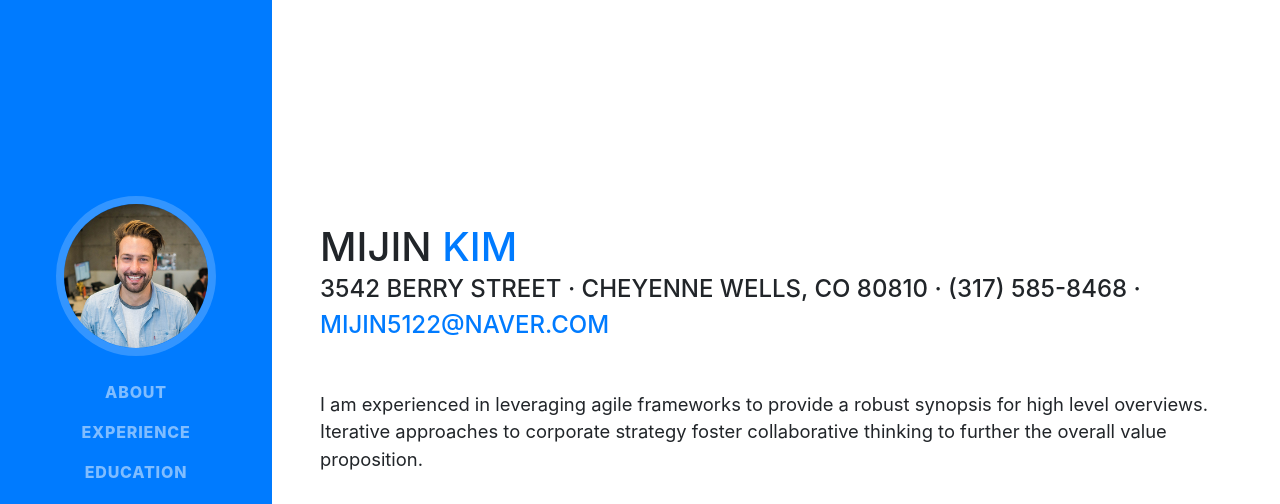
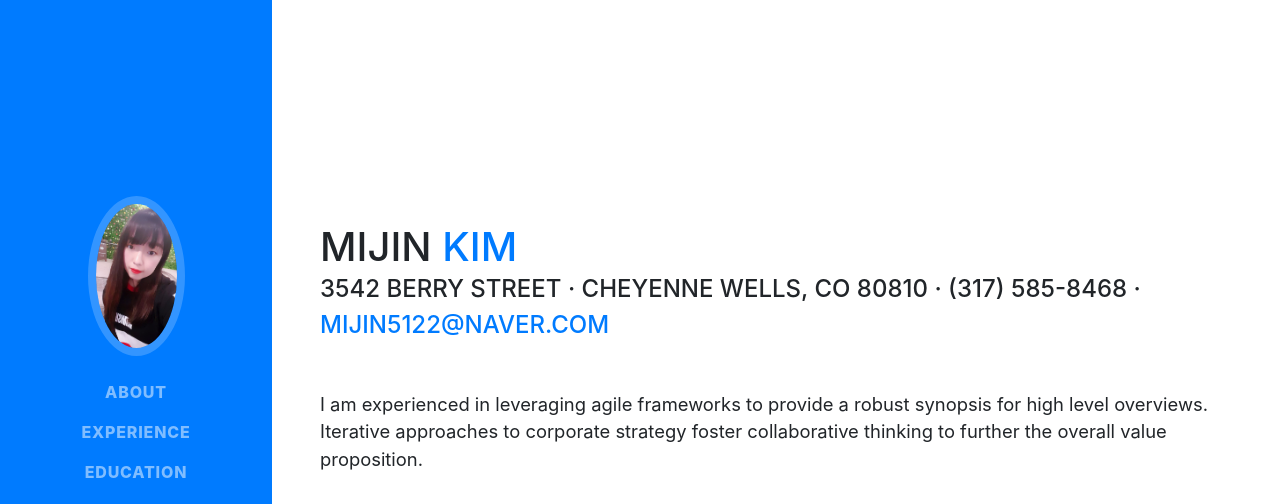
Before and after one commit to Genie1106/Genie1106.github.io, a website with bundled scripts: page index.html in a window 1280 px wide. Shown: the top 504 px of the page. Built offline with nearby package versions, Linux system fonts and the light colour scheme; a web font is replaced by a local one.

Commit message:
Change IMG index.html

```diff
--- a/index.html
+++ b/index.html
@@ -29,7 +29,7 @@
       <a class="navbar-brand js-scroll-trigger" href="#page-top">
         <span class="d-block d-lg-none">Clarence Taylor</span>
         <span class="d-none d-lg-block">
-          <img class="img-fluid img-profile rounded-circle mx-auto mb-2" src="img/profile.jpg" alt="">
+          <img class="img-fluid img-profile rounded-circle mx-auto mb-2" src="img/Mijin.jpg" alt="">
         </span>
       </a>
       <button class="navbar-toggler" type="button" data-toggle="collapse" data-target="#navbarSupportedContent" aria-controls="navbarSupportedContent" aria-expanded="false" aria-label="Toggle navigation">
```
Also changed, not shown: img/Mijin.jpg (added).
